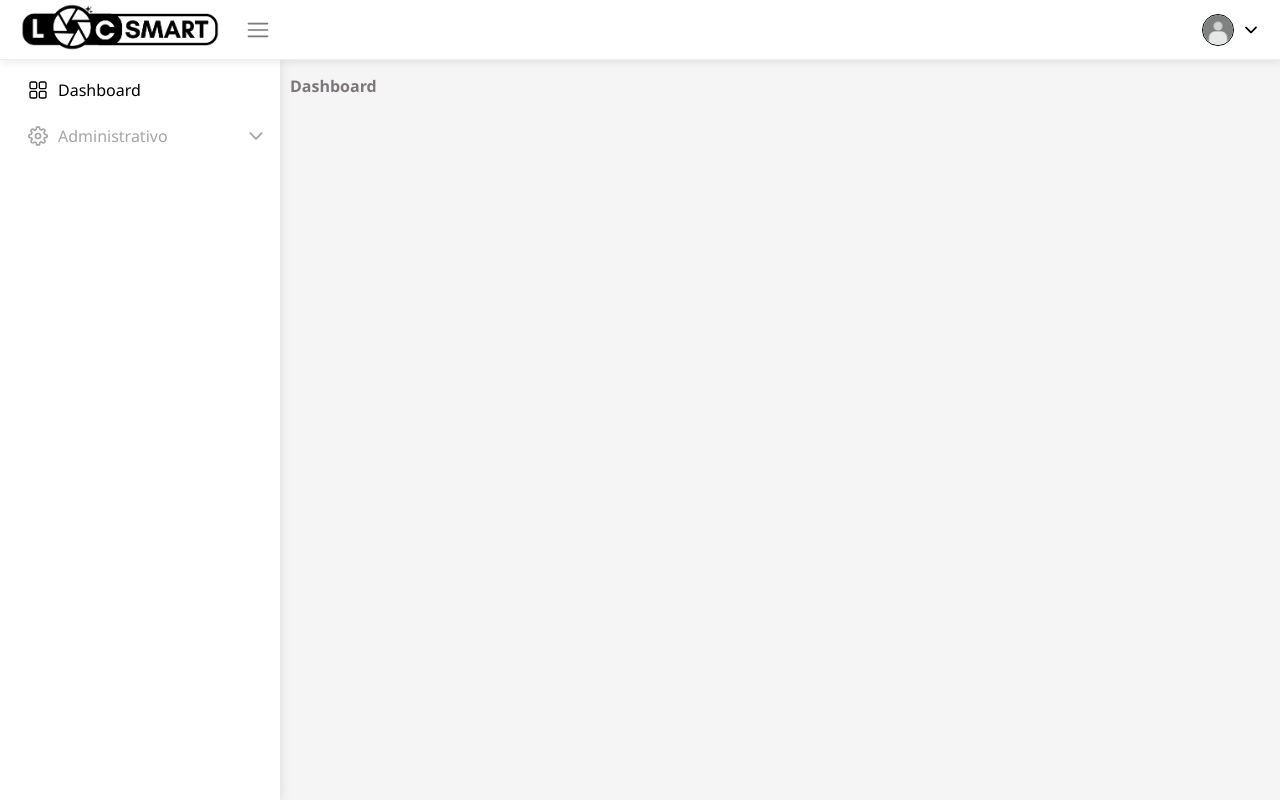
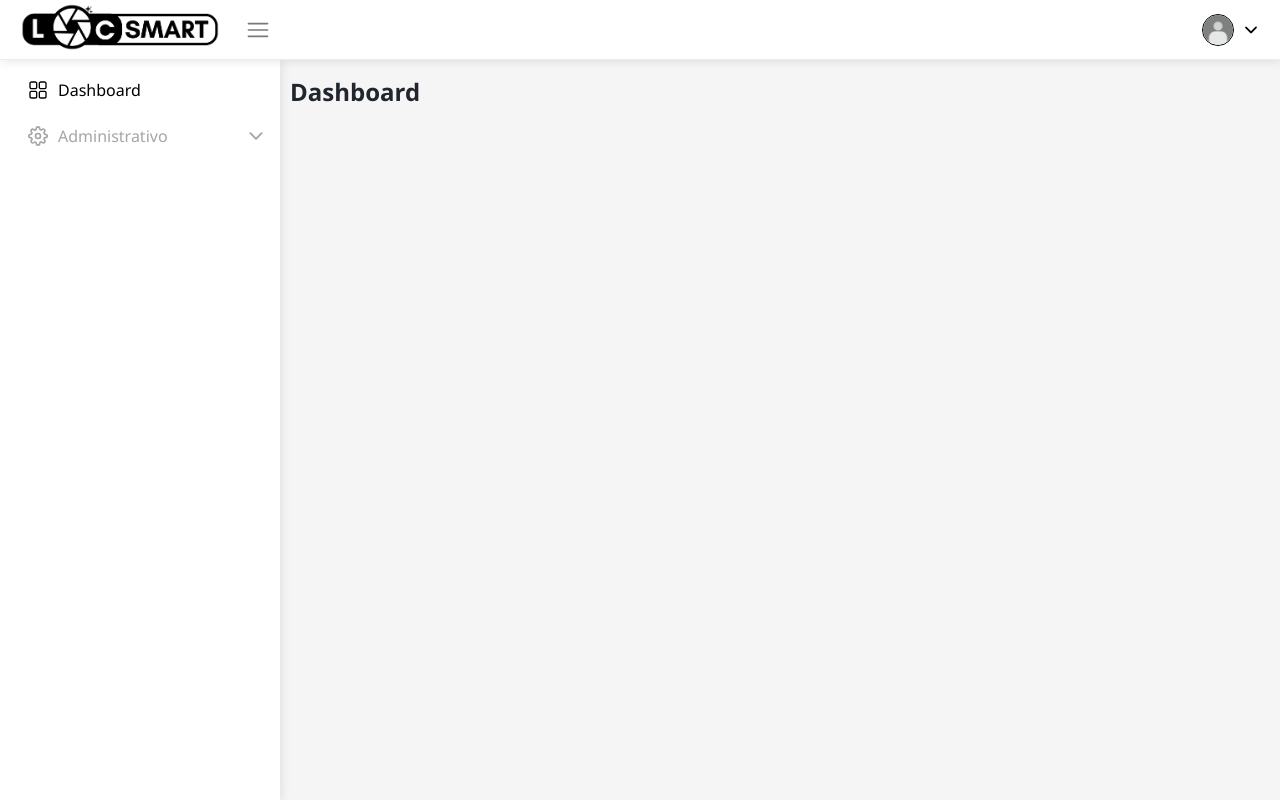
Before and after one commit to ferrazmanu/locsmart, a Next.js app: page /dashboard in a window 1280 px wide. Built offline with nearby package versions, Linux system fonts and the light colour scheme.

Commit message:
style: adiciona wrapper na dashboard

```diff
--- /dev/null
+++ b/src/app/(protected)/dashboard/dashboard.styles.ts
@@ -0,0 +1,5 @@
+import styled from "styled-components";
+
+export const Wrapper = styled.section`
+  height: 100%;
+`;
--- a/src/app/(protected)/dashboard/page.tsx
+++ b/src/app/(protected)/dashboard/page.tsx
@@ -1,24 +1,13 @@
 "use client";
 
-import { useEffect } from "react";
+import { PageHeader } from "@/src/components/page-header/page-header";
+
+import * as S from "./dashboard.styles";
 
 export default function Dashboard() {
-  const fetch = async () => {
-    //teste de rota protegida
-    try {
-      console.log("entrei");
-    } catch (error) {
-      console.error("error: ", error);
-    }
-  };
-
-  useEffect(() => {
-    fetch();
-  }, []);
-
   return (
-    <section>
-      <h3>Dashboard</h3>
-    </section>
+    <S.Wrapper>
+      <PageHeader title="Dashboard" />
+    </S.Wrapper>
   );
 }
```
